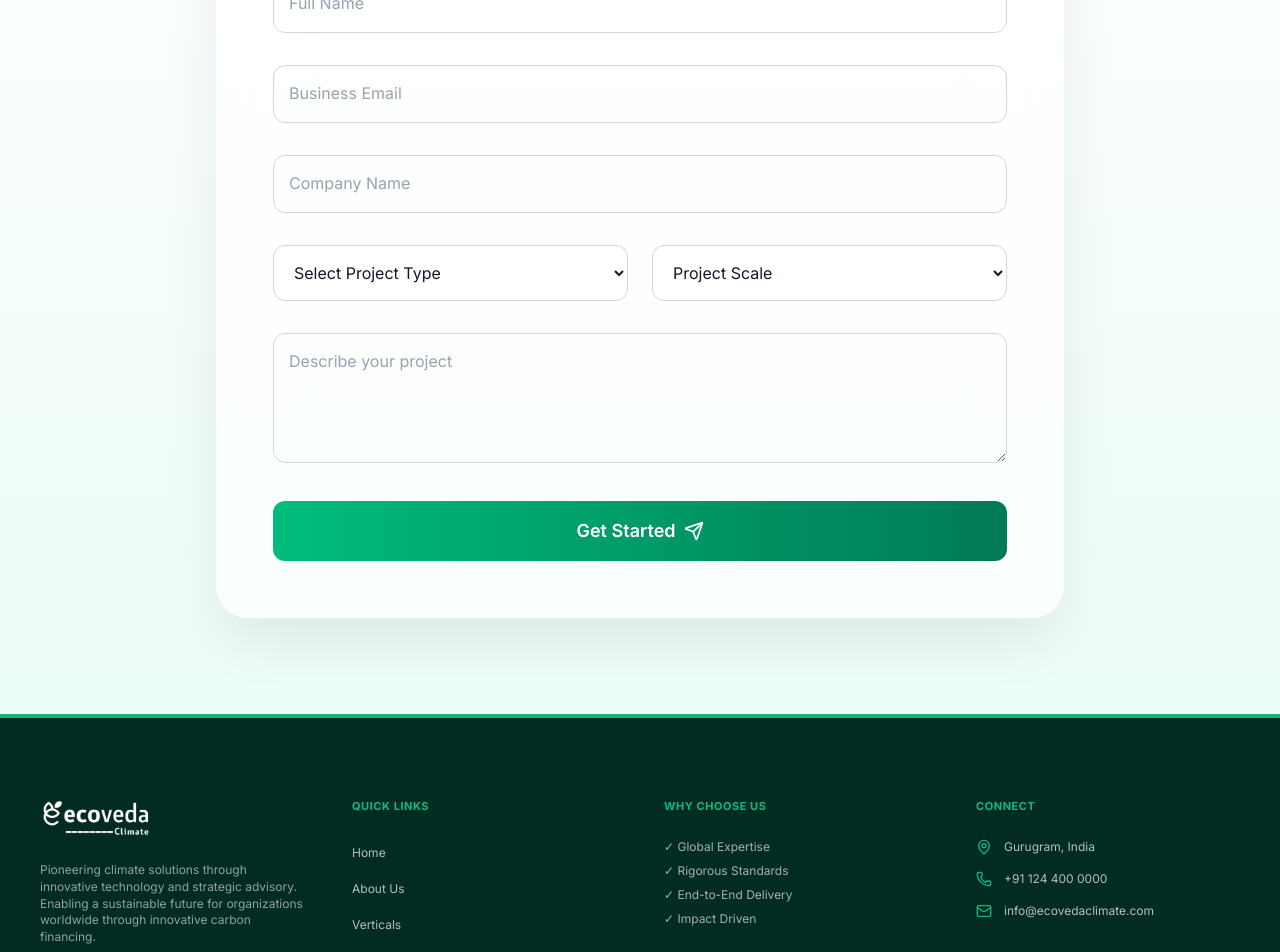
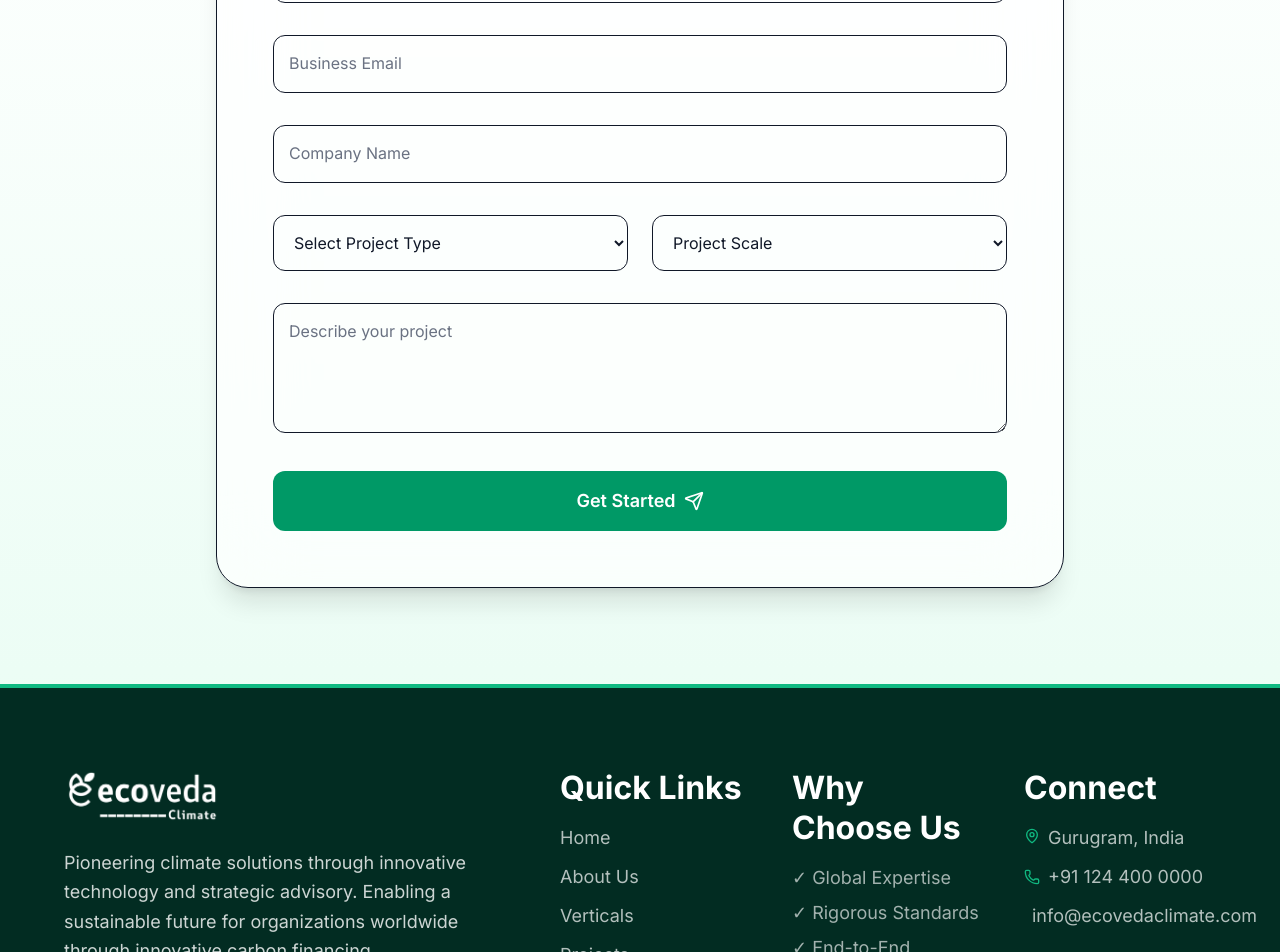
Before and after one commit to ProGlobalSolutions/ecoveda, a React (Vite) app: page /get-started in a window 1280 px wide. Shown: the part 660-1612 px from the top of the page. Built offline with nearby package versions, Linux system fonts and the light colour scheme.

Commit message:
Initial commit

```diff
--- a/index.html
+++ b/index.html
@@ -3,8 +3,9 @@
   <head>
     <meta charset="UTF-8" />
     <meta name="viewport" content="width=device-width, initial-scale=1.0" />
-    <title>My Google AI Studio App</title>
+    <title>Ecoveda</title>
   </head>
+
   <body>
     <div id="root"></div>
     <script type="module" src="/src/main.tsx"></script>
--- a/package.json
+++ b/package.json
@@ -16,6 +16,7 @@
     "@vitejs/plugin-react": "^5.0.4",
     "dotenv": "^17.2.3",
     "express": "^4.21.2",
+    "firebase": "^12.12.1",
     "lucide-react": "^0.546.0",
     "motion": "^12.23.24",
     "react": "^19.0.0",
--- a/src/components/layout/Footer.tsx
+++ b/src/components/layout/Footer.tsx
@@ -1,32 +1,38 @@
 import { Link } from 'react-router-dom';
 import { Mail, Phone, MapPin, Facebook, Twitter, Linkedin, Instagram } from 'lucide-react';
 import { NAV_LINKS } from '@/src/constants';
-import logo from "../../assets/logo.webp"
+import logo from "../../assets/logo.webp";
+
 export default function Footer() {
   const currentYear = new Date().getFullYear();
 
   return (
     <footer className="bg-primary-dark text-white/70 pt-20 pb-10 border-t-4 border-accent">
-      <div className="max-w-7xl mx-auto px-10 grid grid-cols-1 md:grid-cols-2 lg:grid-cols-4 gap-12 pb-16">
-        {/* Brand */}
-        <div className="flex flex-col gap-6">
+
+      {/* MAIN */}
+      <div className="max-w-7xl mx-auto px-6 md:px-10 lg:px-16 flex flex-col lg:flex-row justify-between gap-12 pb-16">
+
+        {/* LEFT - BRAND */}
+        <div className="flex flex-col gap-6 max-w-md">
           <Link to="/" className="flex items-center gap-2">
             <img
               src={logo}
               alt="EcoVeda Climate"
-              className="h-10 w-auto brightness-0 invert"
-              referrerPolicy="no-referrer"
+              className="h-14 w-auto brightness-0 invert"
             />
           </Link>
-          <p className="text-[12px] leading-[1.4] opacity-80">
+
+          {/* DESCRIPTION */}
+          <p className="text-[18px] leading-relaxed text-white/80">
             Pioneering climate solutions through innovative technology and strategic advisory. Enabling a sustainable future for organizations worldwide through innovative carbon financing.
           </p>
-          <div className="flex gap-4">
+
+          <div className="flex gap-4 mt-2">
             {[Facebook, Twitter, Linkedin, Instagram].map((Icon, idx) => (
               <a
                 key={idx}
                 href="#"
-                className="w-8 h-8 rounded-full bg-white/10 flex items-center justify-center hover:bg-accent hover:text-white transition-all duration-300"
+                className="w-9 h-9 rounded-full bg-white/10 flex items-center justify-center hover:bg-accent hover:text-white hover:scale-110 transition-all duration-300"
               >
                 <Icon className="w-4 h-4" />
               </a>
@@ -34,15 +40,18 @@ export default function Footer() {
           </div>
         </div>
 
+        {/* RIGHT */}
+        <div className="grid grid-cols-2 md:grid-cols-3 gap-10 w-full lg:max-w-2xl">
+
           {/* Quick Links */}
-        <div className="flex flex-col gap-6">
-          <h4 className="text-accent font-bold text-[11px] uppercase tracking-wider">Quick Links</h4>
-          <ul className="flex flex-col gap-3">
+          <div className="flex flex-col gap-4">
+            <h4 className="text-[32px] font-bold text-white leading-tight">Quick Links</h4>
+            <ul className="flex flex-col gap-3 text-[18px]">
               {NAV_LINKS.slice(0, 5).map((link) => (
                 <li key={link.name}>
                   <Link
                     to={link.path === '#' ? '/verticals/project-development' : link.path}
-                  className="hover:text-accent transition-colors text-xs"
+                    className="hover:text-accent transition-colors"
                   >
                     {link.name}
                   </Link>
@@ -51,42 +60,46 @@ export default function Footer() {
             </ul>
           </div>
 
-        {/* Services */}
-        <div className="flex flex-col gap-6">
-          <h4 className="text-accent font-bold text-[11px] uppercase tracking-wider">Why Choose Us</h4>
-          <div className="grid grid-cols-1 gap-2 text-xs opacity-90">
-             <div className="flex items-center gap-2">✓ Global Expertise</div>
-             <div className="flex items-center gap-2">✓ Rigorous Standards</div>
-             <div className="flex items-center gap-2">✓ End-to-End Delivery</div>
-             <div className="flex items-center gap-2">✓ Impact Driven</div>
+          {/* Why Choose Us */}
+          <div className="flex flex-col gap-4">
+            <h4 className="text-[32px] font-bold text-white leading-tight">Why Choose Us</h4>
+            <div className="flex flex-col gap-2 text-[18px] opacity-90">
+              <div>✓ Global Expertise</div>
+              <div>✓ Rigorous Standards</div>
+              <div>✓ End-to-End Delivery</div>
+              <div>✓ Impact Driven</div>
             </div>
           </div>
 
-        {/* Contact info */}
-        <div className="flex flex-col gap-6">
-          <h4 className="text-accent font-bold text-[11px] uppercase tracking-wider">Connect</h4>
-          <ul className="flex flex-col gap-4">
-            <li className="flex items-start gap-3">
-              <MapPin className="w-4 h-4 text-accent shrink-0" />
-              <span className="text-xs">Gurugram, India</span>
+          {/* Contact */}
+          <div className="flex flex-col gap-4">
+            <h4 className="text-[32px] font-bold text-white leading-tight">Connect</h4>
+            <ul className="flex flex-col gap-3 text-[18px]">
+              <li className="flex items-start gap-2">
+                <MapPin className="w-4 h-4 text-accent mt-1" />
+                Gurugram, India
               </li>
-            <li className="flex items-center gap-3">
-              <Phone className="w-4 h-4 text-accent shrink-0" />
-              <span className="text-xs">+91 124 400 0000</span>
+              <li className="flex items-center gap-2">
+                <Phone className="w-4 h-4 text-accent" />
+                +91 124 400 0000
               </li>
-            <li className="flex items-center gap-3">
-              <Mail className="w-4 h-4 text-accent shrink-0" />
-              <span className="text-xs">info@ecovedaclimate.com</span>
+              <li className="flex items-center gap-2">
+                <Mail className="w-4 h-4 text-accent" />
+                info@ecovedaclimate.com
               </li>
             </ul>
           </div>
+
+        </div>
       </div>
 
-      <div className="max-w-7xl mx-auto px-4 md:px-8 mt-10 pt-10 border-t border-gray-900 text-center">
+      {/* BOTTOM */}
+      <div className="max-w-7xl mx-auto px-6 md:px-10 lg:px-16 mt-12 pt-8 border-t border-gray-800 text-center">
         <p className="text-xs tracking-widest uppercase font-medium">
           © {currentYear} EcoVeda Climate Solutions. All rights reserved.
         </p>
       </div>
+
     </footer>
   );
 }
--- /dev/null
+++ b/src/firebase.ts
@@ -0,0 +1,18 @@
+import { initializeApp } from "firebase/app";
+import { getFirestore } from "firebase/firestore";
+
+// Your config (keep yours)
+const firebaseConfig = {
+  apiKey: "AIzaSyDue38wzIQOMwCsnTKQKzFFs1lIEJ74KgY",
+  authDomain: "ecoveda-ebcf3.firebaseapp.com",
+  projectId: "ecoveda-ebcf3",
+  storageBucket: "ecoveda-ebcf3.firebasestorage.app",
+  messagingSenderId: "147387347416",
+  appId: "1:147387347416:web:cb0a6d44962943023b42ad"
+};
+
+// Initialize app
+const app = initializeApp(firebaseConfig);
+
+// ✅ Initialize Firestore
+export const db = getFirestore(app);
--- a/src/main.tsx
+++ b/src/main.tsx
@@ -1,7 +1,20 @@
-import {StrictMode} from 'react';
-import {createRoot} from 'react-dom/client';
+import { StrictMode } from 'react';
+import { createRoot } from 'react-dom/client';
 import App from './App.tsx';
 import './index.css';
+import logo from './assets/footerlogo.webp';
+
+// 🔥 set favicon dynamically
+const existingLink = document.querySelector("link[rel~='icon']") as HTMLLinkElement | null;
+
+const link = existingLink || document.createElement("link");
+link.rel = "icon";
+link.type = "image/webp";
+link.href = logo;
+
+if (!existingLink) {
+  document.head.appendChild(link);
+}
 
 createRoot(document.getElementById('root')!).render(
   <StrictMode>
--- a/src/pages/Contact.tsx
+++ b/src/pages/Contact.tsx
@@ -1,6 +1,49 @@
-import { Mail, Phone, MapPin, Send } from 'lucide-react';
+import { useState } from "react";
+import { Mail, Phone, MapPin, Send } from "lucide-react";
+import { db } from "../firebase";
+import { collection, addDoc, serverTimestamp } from "firebase/firestore";
 
 export default function Contact() {
+
+  const [form, setForm] = useState({
+    name: "",
+    email: "",
+    message: ""
+  });
+
+  const handleChange = (e: any) => {
+    setForm({ ...form, [e.target.name]: e.target.value });
+  };
+
+  const handleSubmit = async (e: any) => {
+    e.preventDefault();
+
+    if (!form.name || !form.email || !form.message) {
+      alert("Fill all fields");
+      return;
+    }
+
+    try {
+      await addDoc(collection(db, "leads"), {
+        type: "contact",
+        ...form,
+        createdAt: serverTimestamp()
+      });
+
+      alert("Message sent!");
+
+      setForm({
+        name: "",
+        email: "",
+        message: ""
+      });
+
+    } catch (error) {
+      console.error(error);
+      alert("Error saving data");
+    }
+  };
+
   return (
     <div className="pt-16">
 
@@ -53,11 +96,17 @@ export default function Contact() {
           </div>
 
           {/* FORM */}
-          <form className="bg-white/80 backdrop-blur-xl p-8 rounded-3xl shadow-xl border border-gray-100 space-y-6">
+          <form
+            onSubmit={handleSubmit}
+            className="bg-white/80 backdrop-blur-xl p-8 rounded-3xl shadow-xl border border-gray-100 space-y-6"
+          >
 
             {/* NAME */}
             <div className="relative">
               <input
+                name="name"
+                value={form.name}
+                onChange={handleChange}
                 type="text"
                 required
                 placeholder=" "
@@ -74,6 +123,9 @@ export default function Contact() {
             {/* EMAIL */}
             <div className="relative">
               <input
+                name="email"
+                value={form.email}
+                onChange={handleChange}
                 type="email"
                 required
                 placeholder=" "
@@ -90,6 +142,9 @@ export default function Contact() {
             {/* MESSAGE */}
             <div className="relative">
               <textarea
+                name="message"
+                value={form.message}
+                onChange={handleChange}
                 rows={4}
                 required
                 placeholder=" "
--- a/src/pages/GetStarted.tsx
+++ b/src/pages/GetStarted.tsx
@@ -1,6 +1,61 @@
+import { useState } from "react";
 import { Send } from "lucide-react";
+import { db } from "../firebase";
+import { collection, addDoc, serverTimestamp } from "firebase/firestore";
 
 export default function GetStarted() {
+
+  const [form, setForm] = useState({
+    name: "",
+    email: "",
+    company: "",
+    projectType: "",
+    projectScale: "",
+    description: ""
+  });
+
+  const [loading, setLoading] = useState(false);
+
+  const handleChange = (e: any) => {
+    setForm({ ...form, [e.target.name]: e.target.value });
+  };
+
+  const handleSubmit = async (e: any) => {
+    e.preventDefault();
+
+    if (!form.name || !form.email || !form.projectType) {
+      alert("Fill required fields");
+      return;
+    }
+
+    try {
+      setLoading(true);
+
+      await addDoc(collection(db, "leads"), {
+        type: "getStarted",
+        ...form,
+        createdAt: serverTimestamp()
+      });
+
+      alert("Submitted successfully!");
+
+      setForm({
+        name: "",
+        email: "",
+        company: "",
+        projectType: "",
+        projectScale: "",
+        description: ""
+      });
+
+    } catch (error) {
+      console.error(error);
+      alert("Error saving data");
+    } finally {
+      setLoading(false);
+    }
+  };
+
   return (
     <div className="pt-16">
 
@@ -10,11 +65,11 @@ export default function GetStarted() {
         <div className="absolute inset-0 bg-emerald-900/80 backdrop-blur-sm" />
 
         <div className="relative z-10 max-w-3xl mx-auto px-6">
-          <h1 className="text-4xl md:text-6xl font-extrabold leading-tight mb-4">
+          <h1 className="text-4xl md:text-6xl font-extrabold mb-4">
             Start Your Climate Journey
           </h1>
           <p className="text-white/80 text-lg">
-            Partner with experts to build scalable, high-impact climate solutions.
+            Partner with experts to build scalable climate solutions.
           </p>
         </div>
       </section>
@@ -23,31 +78,74 @@ export default function GetStarted() {
       <section className="py-24 bg-gradient-to-b from-white to-emerald-50">
         <div className="max-w-4xl mx-auto px-6">
 
-          <form className="bg-white/70 backdrop-blur-2xl p-10 md:p-14 rounded-[2rem] shadow-[0_20px_60px_rgba(0,0,0,0.08)] border border-white/40 space-y-8 transition-all">
+          <form
+            onSubmit={handleSubmit}
+            className="bg-white/70 backdrop-blur-2xl p-10 md:p-14 rounded-[2rem] shadow-xl border space-y-8"
+          >
 
-            {/* INPUT */}
-            {["Full Name", "Business Email", "Company Name"].map((label, i) => (
-              <div key={i} className="relative group">
+            {/* NAME */}
+            <div className="relative">
               <input
-                  type={i === 1 ? "email" : "text"}
-                  required={i !== 2}
+                name="name"
+                value={form.name}
+                onChange={handleChange}
+                type="text"
+                required
                 placeholder=" "
-                  className="peer w-full px-4 pt-6 pb-2 bg-transparent border border-gray-300 rounded-xl outline-none
-                  focus:border-emerald-500 focus:ring-2 focus:ring-emerald-200 transition-all duration-300"
+                className="peer w-full px-4 pt-6 pb-2 border rounded-xl outline-none focus:border-emerald-500 focus:ring-2 focus:ring-emerald-200"
               />
-                <label className="absolute left-4 top-2 text-sm text-gray-500 transition-all duration-300
-                  peer-placeholder-shown:top-4 peer-placeholder-shown:text-base peer-placeholder-shown:text-gray-400
+              <label className="absolute left-4 top-2 text-sm text-gray-500
+                peer-placeholder-shown:top-4 peer-placeholder-shown:text-base
                 peer-focus:top-2 peer-focus:text-sm peer-focus:text-emerald-600">
-                  {label}
+                Full Name
               </label>
             </div>
-            ))}
+
+            {/* EMAIL */}
+            <div className="relative">
+              <input
+                name="email"
+                value={form.email}
+                onChange={handleChange}
+                type="email"
+                required
+                placeholder=" "
+                className="peer w-full px-4 pt-6 pb-2 border rounded-xl outline-none focus:border-emerald-500 focus:ring-2 focus:ring-emerald-200"
+              />
+              <label className="absolute left-4 top-2 text-sm text-gray-500
+                peer-placeholder-shown:top-4 peer-placeholder-shown:text-base
+                peer-focus:top-2 peer-focus:text-sm peer-focus:text-emerald-600">
+                Business Email
+              </label>
+            </div>
+
+            {/* COMPANY */}
+            <div className="relative">
+              <input
+                name="company"
+                value={form.company}
+                onChange={handleChange}
+                type="text"
+                placeholder=" "
+                className="peer w-full px-4 pt-6 pb-2 border rounded-xl outline-none focus:border-emerald-500 focus:ring-2 focus:ring-emerald-200"
+              />
+              <label className="absolute left-4 top-2 text-sm text-gray-500
+                peer-placeholder-shown:top-4 peer-placeholder-shown:text-base
+                peer-focus:top-2 peer-focus:text-sm peer-focus:text-emerald-600">
+                Company Name
+              </label>
+            </div>
 
             {/* SELECTS */}
             <div className="grid md:grid-cols-2 gap-6">
-              <select className="w-full px-4 py-4 border border-gray-300 rounded-xl bg-white
-                focus:outline-none focus:border-emerald-500 focus:ring-2 focus:ring-emerald-200 transition">
-                <option>Select Project Type</option>
+
+              <select
+                name="projectType"
+                value={form.projectType}
+                onChange={handleChange}
+                className="w-full px-4 py-4 border rounded-xl focus:border-emerald-500 focus:ring-2 focus:ring-emerald-200"
+              >
+                <option value="">Select Project Type</option>
                 <option>Carbon Consulting</option>
                 <option>Project Development</option>
                 <option>DMRV / Ecotech</option>
@@ -56,25 +154,32 @@ export default function GetStarted() {
                 <option>Training</option>
               </select>
 
-              <select className="w-full px-4 py-4 border border-gray-300 rounded-xl bg-white
-                focus:outline-none focus:border-emerald-500 focus:ring-2 focus:ring-emerald-200 transition">
-                <option>Project Scale</option>
+              <select
+                name="projectScale"
+                value={form.projectScale}
+                onChange={handleChange}
+                className="w-full px-4 py-4 border rounded-xl focus:border-emerald-500 focus:ring-2 focus:ring-emerald-200"
+              >
+                <option value="">Project Scale</option>
                 <option>Small</option>
                 <option>Medium</option>
                 <option>Enterprise</option>
               </select>
+
             </div>
 
-            {/* TEXTAREA */}
+            {/* DESCRIPTION */}
             <div className="relative">
               <textarea
+                name="description"
+                value={form.description}
+                onChange={handleChange}
                 rows={4}
                 placeholder=" "
-                className="peer w-full px-4 pt-6 pb-2 border border-gray-300 rounded-xl outline-none
-                focus:border-emerald-500 focus:ring-2 focus:ring-emerald-200 transition"
+                className="peer w-full px-4 pt-6 pb-2 border rounded-xl outline-none focus:border-emerald-500 focus:ring-2 focus:ring-emerald-200"
               />
-              <label className="absolute left-4 top-2 text-sm text-gray-500 transition-all duration-300
-                peer-placeholder-shown:top-4 peer-placeholder-shown:text-base peer-placeholder-shown:text-gray-400
+              <label className="absolute left-4 top-2 text-sm text-gray-500
+                peer-placeholder-shown:top-4 peer-placeholder-shown:text-base
                 peer-focus:top-2 peer-focus:text-sm peer-focus:text-emerald-600">
                 Describe your project
               </label>
@@ -83,10 +188,12 @@ export default function GetStarted() {
             {/* BUTTON */}
             <button
               type="submit"
-              className="w-full py-4 bg-gradient-to-r from-emerald-500 to-emerald-700 text-white rounded-xl font-semibold text-lg
-              hover:scale-[1.03] hover:shadow-2xl transition-all duration-300 flex items-center justify-center gap-2"
+              disabled={loading}
+              className="w-full py-4 bg-emerald-600 text-white rounded-xl font-semibold text-lg
+              hover:scale-[1.03] transition flex items-center justify-center gap-2"
             >
-              Get Started <Send className="w-5 h-5" />
+              {loading ? "Submitting..." : "Get Started"}
+              <Send className="w-5 h-5" />
             </button>
 
           </form>
```
Also changed, not shown: 1 other file (tests, documents, lock files or other folders). Lines whose indentation alone changed are shown as unchanged.
